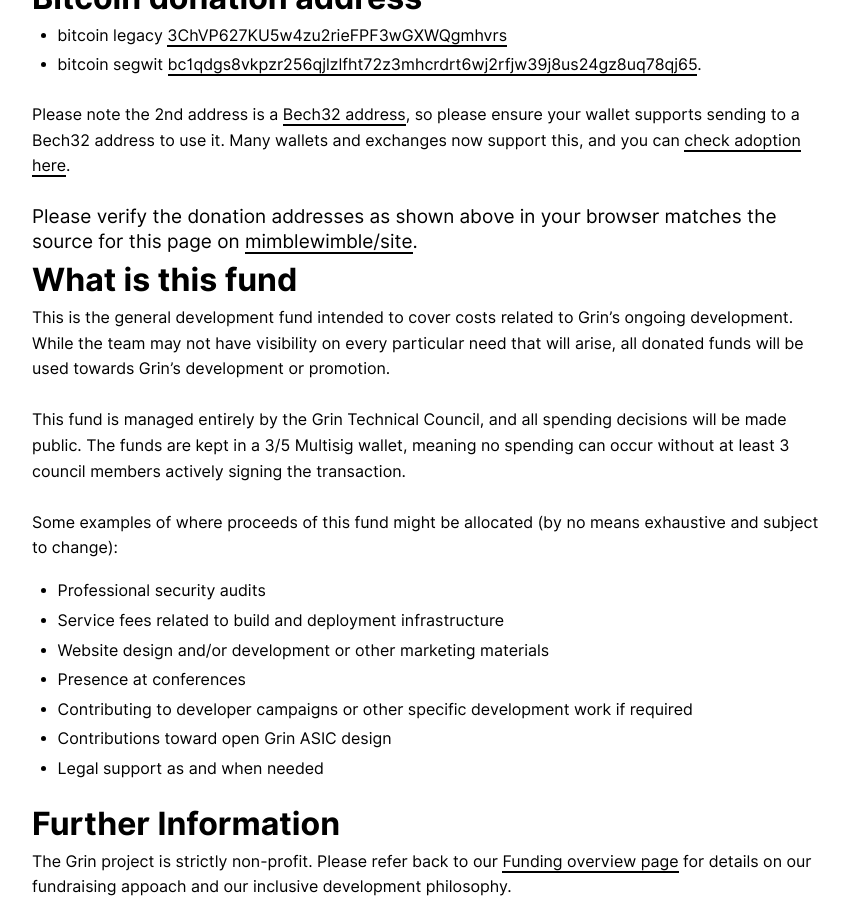
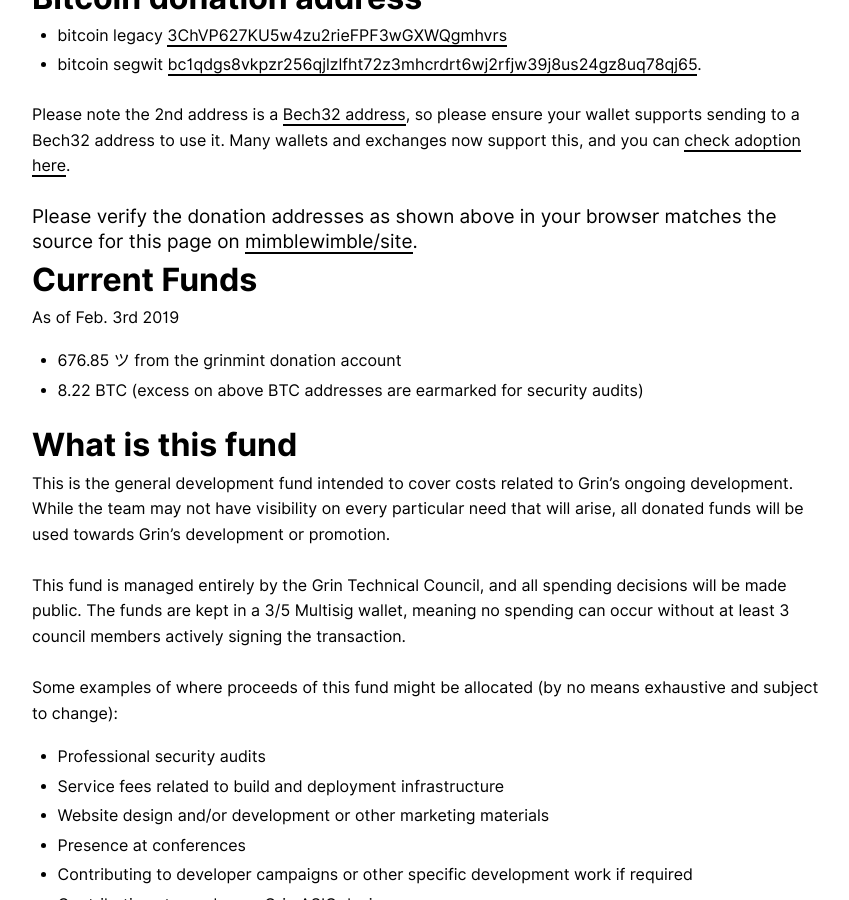
Before and after one commit to mimblewimble/site, a Jekyll site: the page built from general_funding.md, in a window 1280 px wide and 900 px high, scrolled down 492 px. Shown: the whole window, without its empty margins (206-1055 px from the left). Built offline with Jekyll 4.4.1, drawn with Linux system fonts in a browser that asks for light colours; nearby versions of some CDN libraries; our own code applies the rules of GitHub Pages for plain Markdown files.

Commit message:
Current amounts attributed to the General Fund

```diff
--- a/general_funding.md
+++ b/general_funding.md
@@ -23,6 +23,13 @@
 
 #### Please verify the donation addresses as shown above in your browser matches the source for this page on [mimblewimble/site](https://github.com/mimblewimble/site/blob/master/general_funding.md).
 
+## Current Funds
+
+As of Feb. 3rd 2019
+
+* 676.85 ツ from the grinmint donation account
+* 8.22 BTC (excess on above BTC addresses are earmarked for security audits)
+
 ## What is this fund
 
 This is the general development fund intended to cover costs related to Grin's ongoing development. While the team may not have visibility on every particular need that will arise, all donated funds will be used towards Grin's development or promotion.
```
